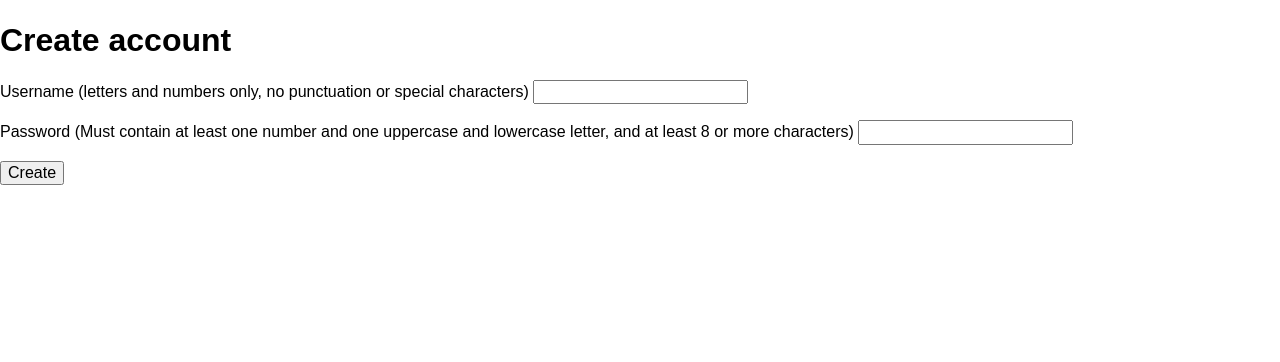
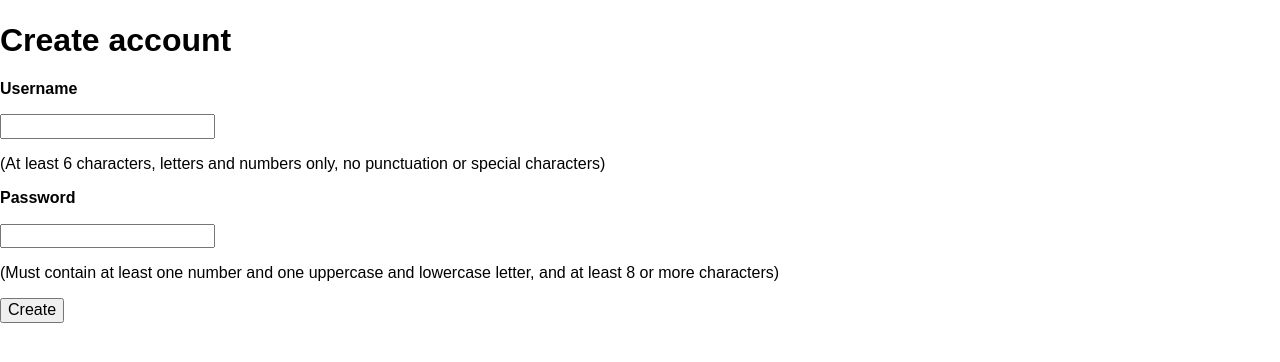
Before and after one commit to algoholik/memelation, a Flask app: page /signup in a window 1280 px wide. Shown: the part 53-415 px from the top of the page. Run offline with Flask 2, Linux system fonts and the light colour scheme.

Commit message:
fix signup page

```diff
--- a/templates/signup.html
+++ b/templates/signup.html
@@ -4,13 +4,13 @@
 
 <h1>Create account</h1>
 <form action="/signup" method="post">
-    <label for="username">Username (letters and numbers only, no punctuation or special characters)</label>
-        <input type="text" id="username" name="username" pattern="[A-Za-z0-9]+.{6,}">
-    <p>
-        <label for="password">Password (Must contain at least one  number and one uppercase and lowercase letter, and at least 8 or more characters)</label>
+    <p><label for="username"><strong>Username</strong></label></p>
+    <p><input type="text" id="username" name="username" pattern="[A-Za-z0-9]+.{6,}"></p>
+    <p>(At least 6 characters, letters and numbers only, no punctuation or special characters)</p>
+    <p><label for="password"><strong>Password</strong></label></p>
         <input type="password" id="password" name="password" pattern="(?=.*\d)(?=.*[a-z])(?=.*[A-Z]).{8,}">
-    <p>
-    <input type="submit" value="Create">
+    <p>(Must contain at least one  number and one uppercase and lowercase letter, and at least 8 or more characters)</p>
+    <p><input type="submit" value="Create"></p>
 </form>
 
 {% endblock %}
```
